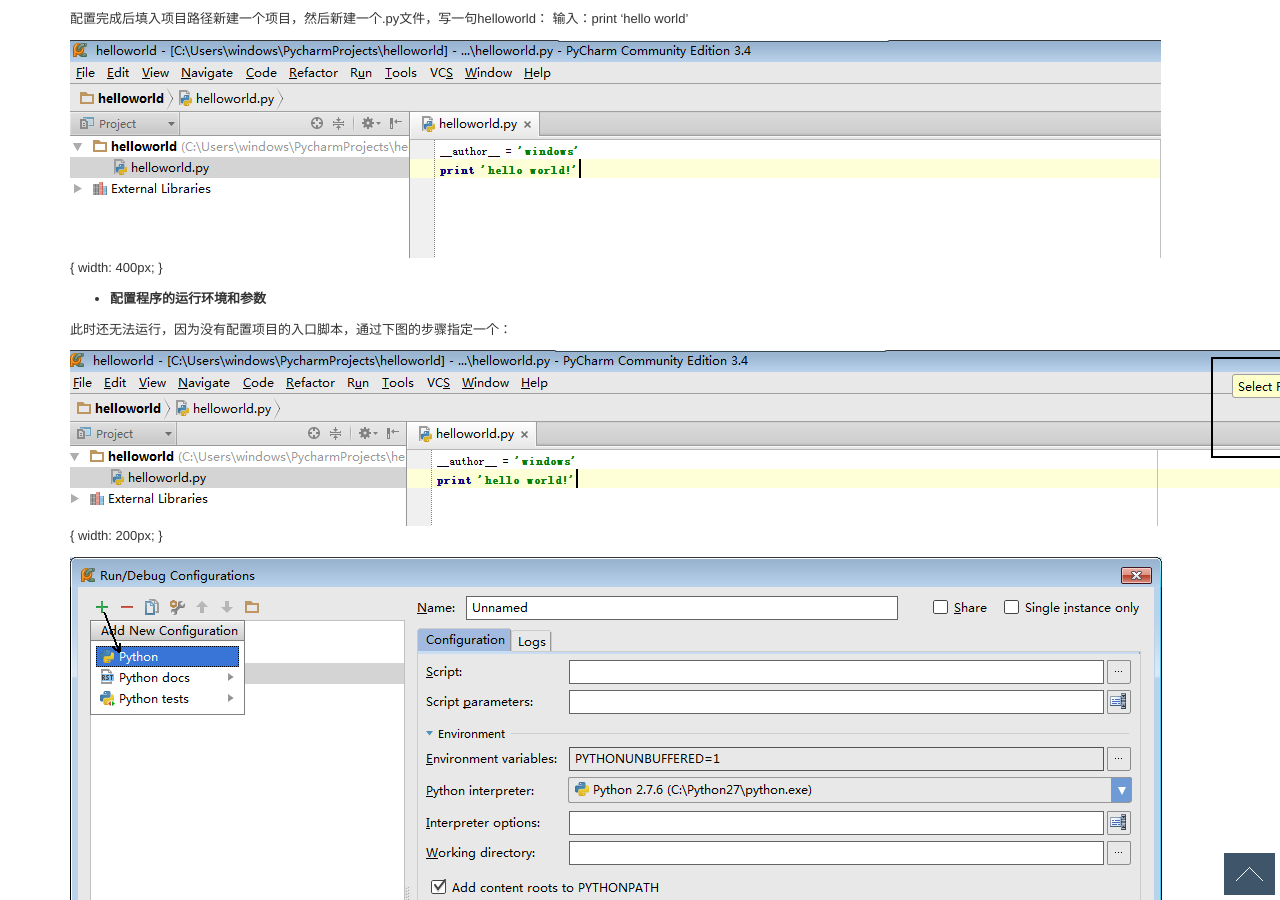
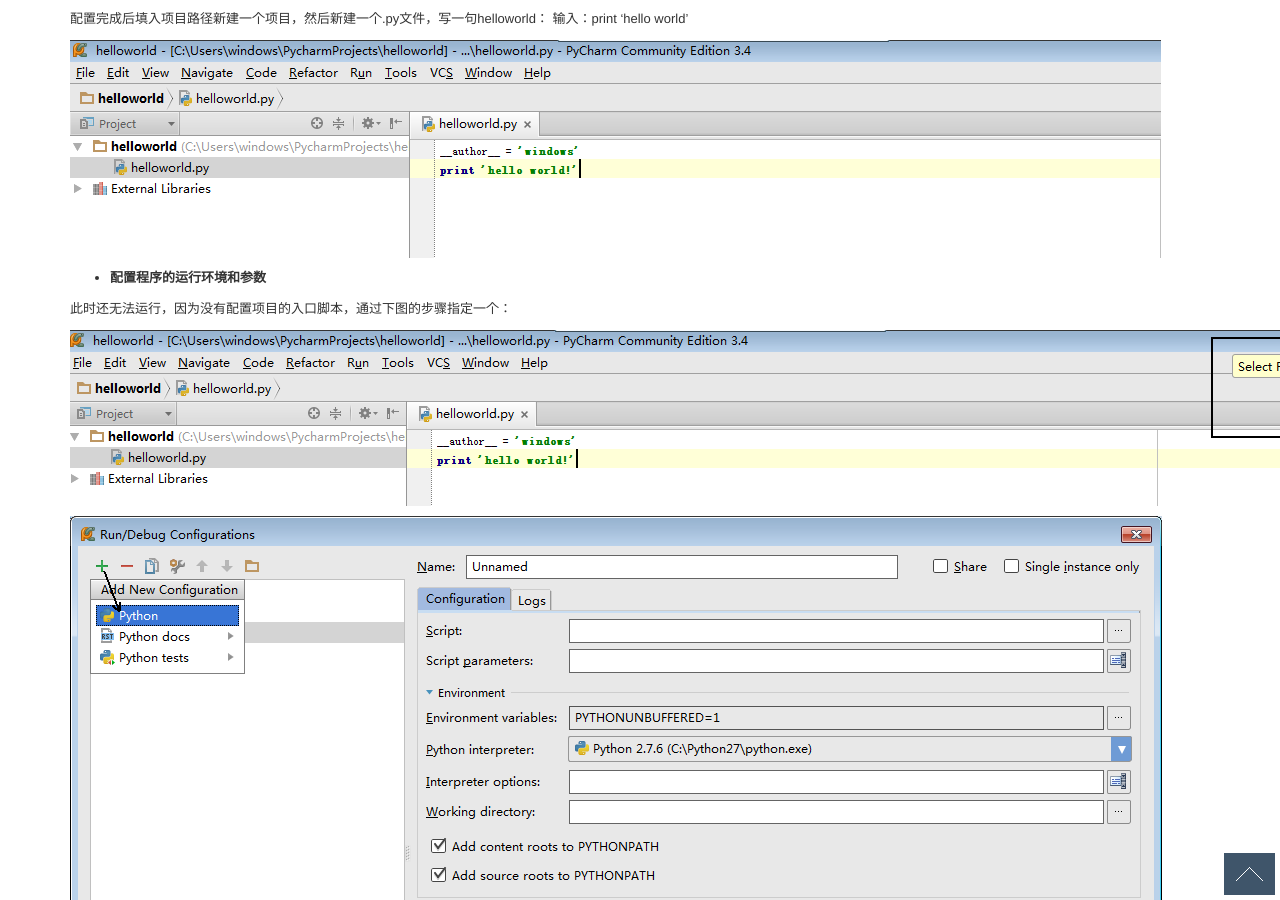
Before and after one commit to ongbe/site, a Jekyll site: the page built from docs/tutorial.md, in a window 1280 px wide and 900 px high, scrolled down 1858 px. Built offline with Jekyll 4.4.1, drawn with Linux system fonts in a browser that asks for light colours; Markdown is read by kramdown in place of the engine named in the settings; comment, search, counter and statistics services are not loaded.

Commit message:
Update tutorial.md

```diff
--- a/docs/tutorial.md
+++ b/docs/tutorial.md
@@ -56,14 +56,14 @@
 配置完成后填入项目路径新建一个项目，然后新建一个.py文件，写一句helloworld：
 输入：print 'hello world'
 
-![Hello world]({{site.baseurl}}/images/docs/python/tut/helloworld.png) { width: 400px; }
+![Hello world]({{site.baseurl}}/images/docs/python/tut/helloworld.png)
 
 
 * **配置程序的运行环境和参数**
 
 此时还无法运行，因为没有配置项目的入口脚本，通过下图的步骤指定一个：
 
-![config run]({{site.baseurl}}/images/docs/python/tut/config_run.png) { width: 200px; }
+![config run]({{site.baseurl}}/images/docs/python/tut/config_run.png)
 
 
 ![config run1]({{site.baseurl}}/images/docs/python/tut/config_run1.png)
```
